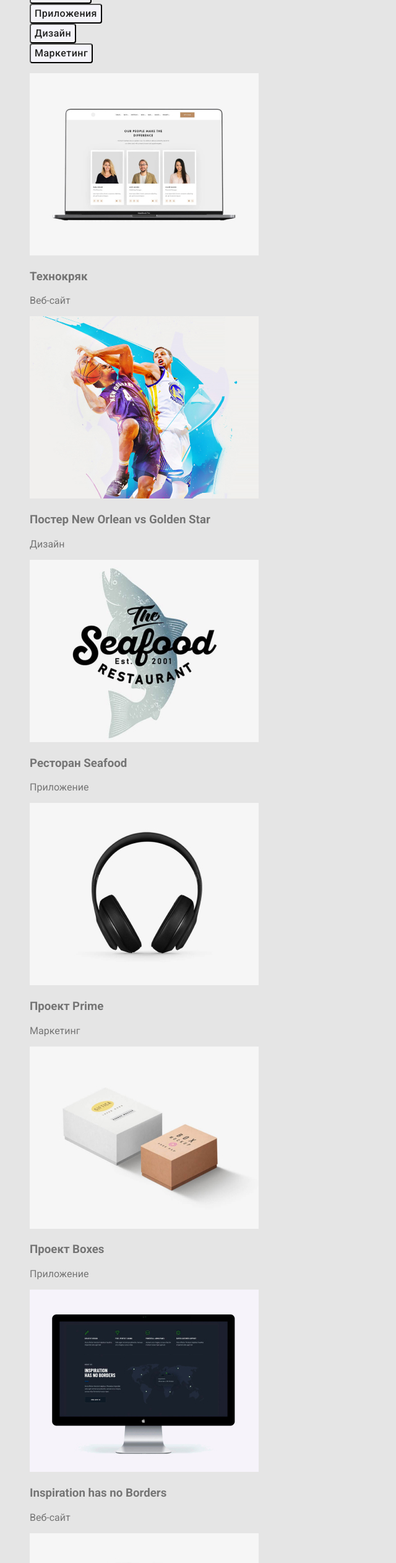
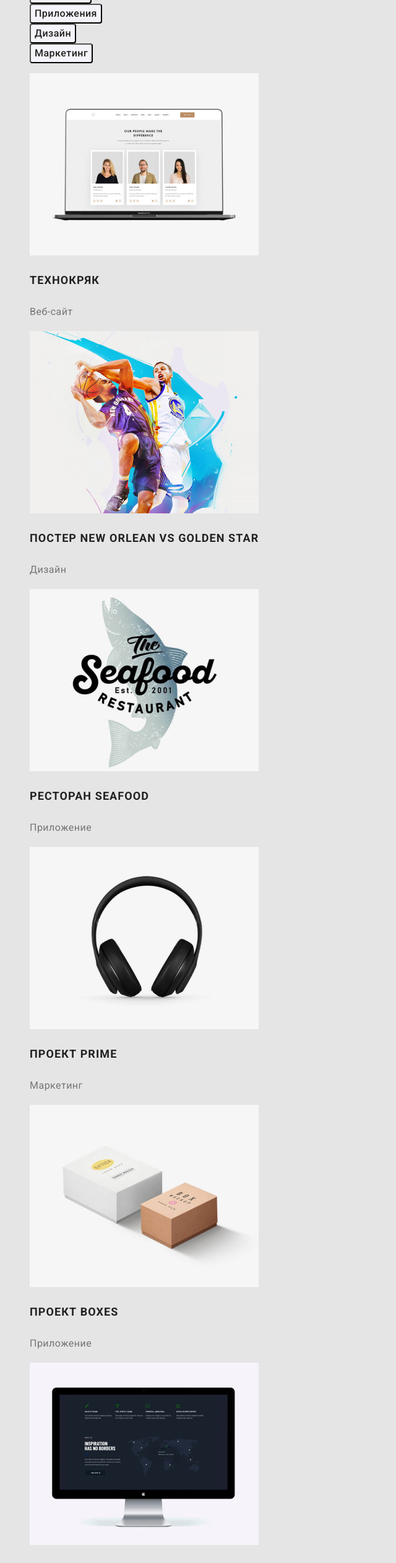
Before and after one commit to EllaKunytska/goit-markup-hw-02, a plain HTML site: page portfolio.html in a window 1280 px wide. Shown: the part 240-2761 px from the top of the page at 62% size, without its empty margins (0-640 px from the left). Drawn offline with Linux system fonts and the light colour scheme.

Commit message:
both pages with styles

```diff
--- a/portfolio.html
+++ b/portfolio.html
@@ -9,7 +9,7 @@
     <link rel="preconnect" href="https://fonts.gstatic.com" crossorigin>
     <link href="https://fonts.googleapis.com/css2?family=Raleway:wght@700&family=Roboto:wght@400;500;700;900&display=swap"
         rel="stylesheet">
-    <link rel="stylesheet" href="/styles/styles.css">
+    <link rel="stylesheet" href="./styles/styles.css">
 </head>
 <body>
     <header class="header">
@@ -37,44 +37,44 @@
         <li><button type="button" class="filter">Дизайн</button></li>
         <li><button type="button" class="filter">Маркетинг</button></li>
     </ul>
-    <ul class="list">
+    <ul class="list project">
         <li>
             <img src="./images/img.jpg" alt="Технокряк" width="370">
-            <h3>Технокряк</h3>
-            <p>Веб-сайт</p>
+            <h3 class="title">Технокряк</h3>
+            <p class="text">Веб-сайт</p>
         </li>
         <li>
             <img src="./images/img1.jpg" alt="Постер" width="370">
-            <h3>Постер New Orlean vs Golden Star</h3>
-            <p>Дизайн</p>
+            <h3 class="title">Постер New Orlean vs Golden Star</h3>
+            <p class="text">Дизайн</p>
         </li>
         <li>
             <img src="./images/img2.jpg" alt="Ресторан" width="370">
-            <h3>Ресторан Seafood</h3>
-            <p>Приложение</p>
+            <h3 class="title">Ресторан Seafood</h3>
+            <p class="text">Приложение</p>
             <li><img src="./images/img3.jpg" alt="Прайм" width="370">
-                <h3>Проект Prime</h3>
-                <p>Маркетинг</p>
+                <h3 class="title">Проект Prime</h3>
+                <p class="text">Маркетинг</p>
             </li>
             <li><img src="./images/img4.jpg" alt="Приложение" width="370">
-                <h3>Проект Boxes</h3>
-                <p>Приложение</p>
+                <h3 class="title">Проект Boxes</h3>
+                <p class="text">Приложение</p>
             </li>
             <li><img src="./images/img5.jpg" alt="Веб-сайт" width="370">
-                <h3>Inspiration has no Borders</h3>
-                <p>Веб-сайт</p>
+                <h3 class="title">Inspiration has no Borders</h3>
+                <p class="text">Веб-сайт</p>
             </li>
             <li><img src="./images/img6.jpg" alt="Издание" width="370">
-                <h3>Издание Limited Edition</h3>
-                <p>Дизайн</p>
+                <h3 class="title">Издание Limited Edition</h3>
+                <p class="text">Дизайн</p>
             </li>
             <li><img src="./images/img7.jpg" alt="Проект" width="370">
-                <h3>Проект LAB</h3>
-                <p>Маркетинг</p>
+                <h3 class="title">Проект LAB</h3>
+                <p class="text">Маркетинг</p>
             </li>
             <li><img src="./images/img8.jpg" alt="Приложение" width="370">
-                <h3>Growing Business</h3>
-                <p>Приложение</p>
+                <h3 class="title">Growing Business</h3>
+                <p class="text">Приложение</p>
             </li>
     </ul>
 
--- a/styles/styles.css
+++ b/styles/styles.css
@@ -180,8 +180,25 @@ color: var(--accent-color);
     background: #F5F4FA;
     border-radius: 4px;
 }
-.filter:hover
-.filter:focus{
+.filter:hover{
     background: #2196F3;
     box-shadow: 0px 3px 1px rgba(0, 0, 0, 0.1), 0px 1px 2px rgba(0, 0, 0, 0.08), 0px 2px 2px rgba(0, 0, 0, 0.12);
 }
+.project .title{
+    font-family: 'Roboto';
+    font-style: normal;
+    font-weight: 700;
+    font-size: 18px;
+    line-height: 36px;
+    letter-spacing: 0.06em;
+    color: #212121;
+}
+.project .text{
+font-family: 'Roboto';
+font-style: normal;
+font-weight: 400;
+font-size: 16px;
+line-height: 30px;
+letter-spacing: 0.03em;
+color: #757575;
+}
```
